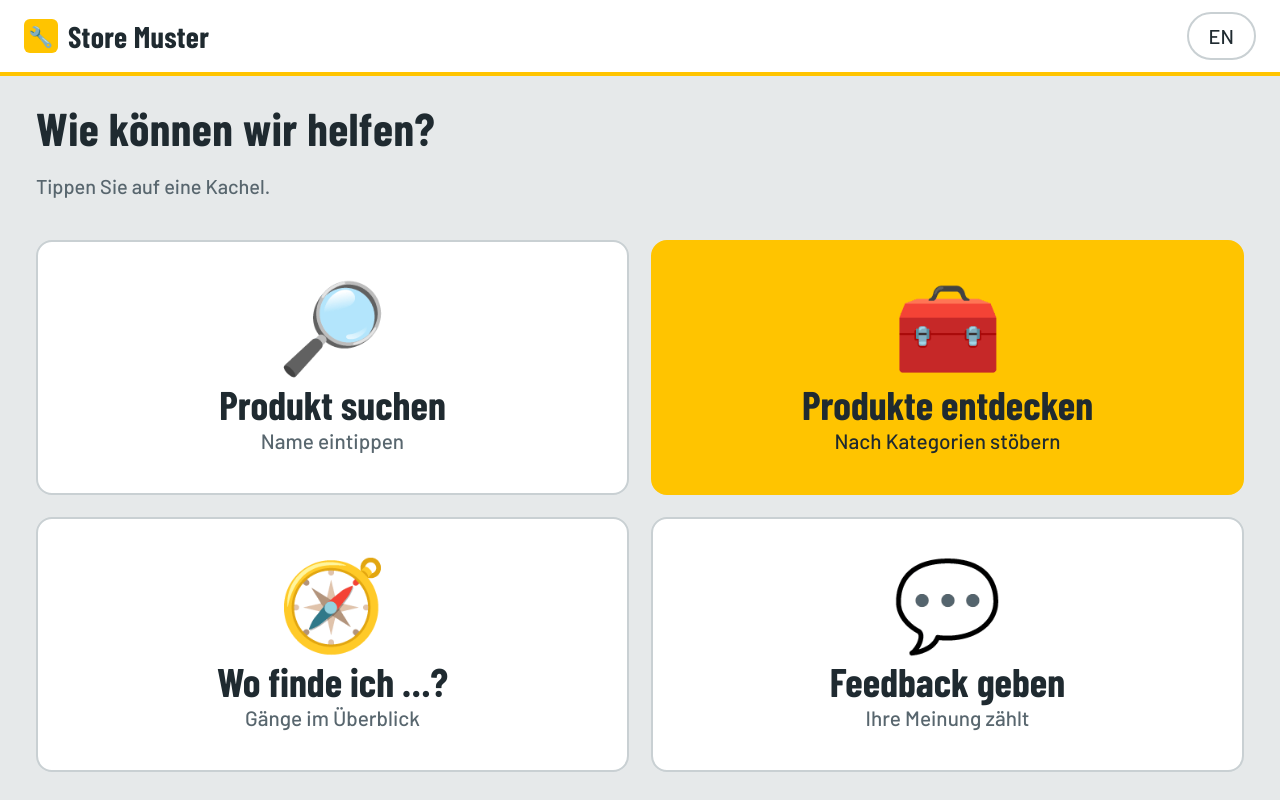
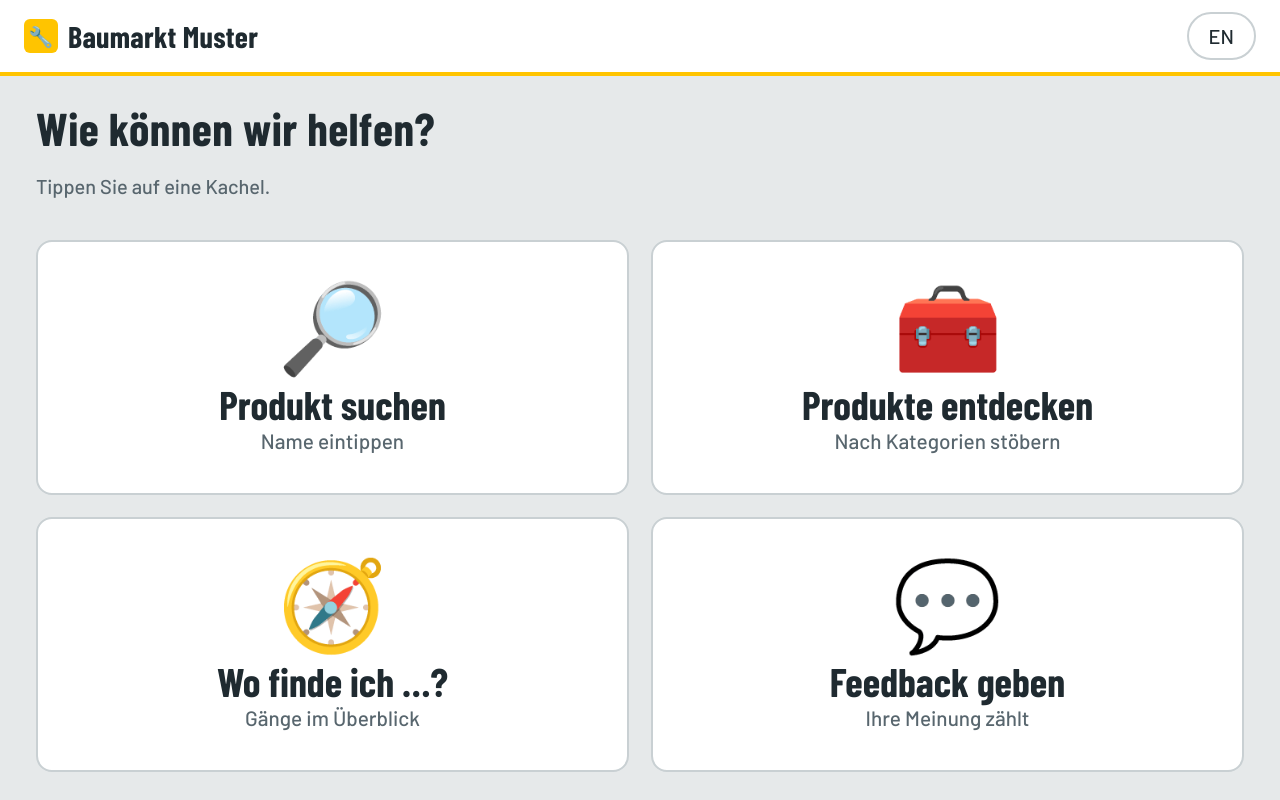
Before and after one commit to egress-y2j/baumarkt-kiosk, a plain HTML site: page index.html in a window 1280 px wide. Drawn offline with nearby package versions, Linux system fonts and the light colour scheme.

Commit message:
Add files via upload

```diff
--- a/index.html
+++ b/index.html
@@ -156,7 +156,7 @@ function render(){
   var h = "";
   if(V.n==="home"){
     h = '<h1>'+t("welcome")+'</h1><p class="mute">'+t("hSub")+'</p><div class="home-grid">'+
-      tile("","🔎",t("search"),t("searchS"),"go('search')")+tile("main","🧰",t("discover"),t("discoverS"),"go('cats')")+
+      tile("","🔎",t("search"),t("searchS"),"go('search')")+tile("","🧰",t("discover"),t("discoverS"),"go('cats')")+
       tile("","🧭",t("aisles"),t("aislesS"),"go('aisles')")+tile("","💬",t("fb"),t("fbS"),"startFb()")+'</div>';
   }else if(V.n==="cats"){
     h = '<h2>'+t("cats")+'</h2><div class="grid" style="margin-top:18px">'+CATS.map(function(c,i){return tile("",esc(c[0]),cat(i),PRODS.filter(function(p){return p[1]===i}).length+" "+t("items"),"go('list',{c:"+i+"})")}).join("")+'</div>';
--- a/shops/demo.json
+++ b/shops/demo.json
@@ -1,5 +1,5 @@
 {
- "name": "Store Muster",
+ "name": "Baumarkt Muster",
  "logo": "🔧",
  "accent": "#ffc400",
  "accentText": "#1f2a30",
--- a/sw.js
+++ b/sw.js
@@ -1,6 +1,6 @@
 // Service Worker: speichert die App beim ersten Laden und liefert sie danach auch ohne Internet.
 // Bei Änderungen an der App die Versionsnummer erhöhen (kiosk-v1 -> kiosk-v2).
-var V = "kiosk-v5";
+var V = "kiosk-v6";
 var CORE = ["./", "index.html", "manifest.webmanifest", "icon-192.png", "icon-512.png", "shops/demo.json"];
 
 self.addEventListener("install", function (e) {
```
